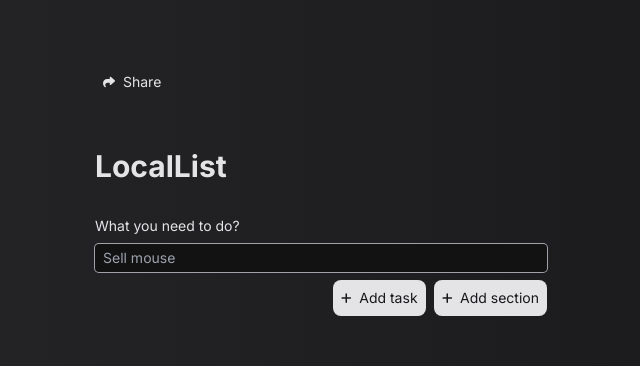
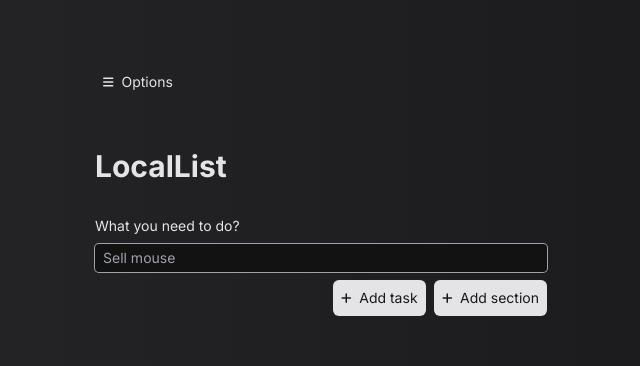
Before and after one commit to joaovictornsv/local-list, a React (Vite) app: page / in a window 1280 px wide. Shown: the top 366 px of the page, without its empty margins (319-959 px from the left). Built offline with nearby package versions, Linux system fonts and the light colour scheme.

Commit message:
add Options page

```diff
--- a/package.json
+++ b/package.json
@@ -11,6 +11,7 @@
   },
   "dependencies": {
     "@fortawesome/fontawesome-svg-core": "^6.4.2",
+    "@fortawesome/free-brands-svg-icons": "^6.4.2",
     "@fortawesome/free-regular-svg-icons": "^6.4.2",
     "@fortawesome/free-solid-svg-icons": "^6.4.2",
     "@fortawesome/react-fontawesome": "^0.2.0",
--- a/src/atomic/atoms/Button.jsx
+++ b/src/atomic/atoms/Button.jsx
@@ -1,5 +1,6 @@
 import {FontAwesomeIcon} from "@fortawesome/react-fontawesome";
 import React from "react";
+import {Link} from "react-router-dom";
 
 const BUTTON_SIZES = {
   sm: 'py-1 px-2',
@@ -13,11 +14,27 @@ const ICON_SIZES = {
 }
 
 const BUTTON_TYPES = {
-  primary: 'text-zinc-900 bg-zinc-200 border-none hover:bg-zinc-300 transition-colors duration-75 focus:outline-none',
-  secondary: 'text-zinc-200 bg-zinc-950 border-none hover:bg-zinc-900 transition-colors duration-75 focus:outline-none',
-  ghost: 'text-zinc-200 border-none bg-transparent focus:outline-none transition-colors duration-75 hover:bg-zinc-900',
-  outline: 'text-zinc-200 border-zinc-700 bg-transparent focus:outline-none transition-colors duration-75 hover:bg-zinc-800 hover:border-zinc-600',
-  danger: 'text-zinc-200 border-none bg-red-600 focus:outline-none transition-colors duration-75 hover:bg-red-700'
+  primary: 'text-zinc-900 hover:text-zinc-900 bg-zinc-200 border-none hover:bg-zinc-300 transition-colors duration-75 focus:outline-none',
+  secondary: 'text-zinc-200 hover:text-zinc-200 bg-zinc-950 border-none hover:bg-zinc-900 transition-colors duration-75 focus:outline-none',
+  ghost: 'text-zinc-200 hover:text-zinc-200 border-none bg-transparent focus:outline-none transition-colors duration-75 hover:bg-zinc-900',
+  outline: 'text-zinc-200 hover:text-zinc-200 border-zinc-700 bg-transparent focus:outline-none transition-colors duration-75 hover:bg-zinc-800 hover:border-zinc-600',
+  danger: 'text-zinc-200 hover:text-zinc-200 border-none bg-red-600 focus:outline-none transition-colors duration-75 hover:bg-red-700'
+}
+
+export const Wrapper = ({ to, children, ...rest }) => {
+  if (to) {
+    return (
+      <Link to={to} target="_blank" {...rest}>
+        {children}
+      </Link>
+    );
+  }
+
+  return (
+    <button {...rest}>
+      {children}
+    </button>
+  )
 }
 
 // eslint-disable-next-line react/display-name
@@ -37,14 +54,14 @@ export const Button = React.forwardRef(({
   const typeClassName = BUTTON_TYPES[type]
 
   return (
-    <button
-      className={`text-sm w-full font-normal rounded-2 py-1 px-2 inline-flex items-center justify-center gap-2  ${opacityClassName} ${typeClassName} ${sizeClassName} ${className}`}
+    <Wrapper
+      className={`text-sm w-full font-normal rounded-md py-1 px-2 inline-flex items-center justify-center gap-2 ${opacityClassName} ${typeClassName} ${sizeClassName} ${className}`}
       ref={ref}
       {...(isSubmit & {type: 'submit'})}
       {...rest}
     >
       {icon && <FontAwesomeIcon className={iconSizeClassName} icon={icon}/>}
       {(text || children) && text ? text : children}
-    </button>
+    </Wrapper>
   )
 })
--- a/src/atomic/molecules/Options.jsx
+++ b/src/atomic/molecules/Actions.jsx
@@ -9,7 +9,7 @@ import {faSlash} from "@fortawesome/free-solid-svg-icons/faSlash";
 import {handleClickOutside} from "../../utils/handleClickOutside.js";
 import {faExclamationCircle} from "@fortawesome/free-solid-svg-icons/faExclamationCircle";
 
-export const Options = ({
+export const Actions = ({
   onEdit,
   onDelete,
   onPin,
--- a/src/atomic/molecules/ListItem.jsx
+++ b/src/atomic/molecules/ListItem.jsx
@@ -4,7 +4,7 @@ import {useTask} from "../../contexts/useTask.js";
 import {Input} from "../atoms/Input.jsx";
 import {useRef, useState} from "react";
 import {faSave} from "@fortawesome/free-solid-svg-icons/faSave";
-import {Options} from "./Options.jsx";
+import {Actions} from "./Actions.jsx";
 import {FontAwesomeIcon} from "@fortawesome/react-fontawesome";
 import {faThumbtack} from "@fortawesome/free-solid-svg-icons/faThumbtack";
 import {RoutePaths} from "../../router/RoutePaths.js";
@@ -121,7 +121,7 @@ export const ListItem = ({
             type="ghost"
           />
         ): (
-          <Options
+          <Actions
             onDelete={() => removeItem(item.id)}
             onEdit={startEditMode}
             onPin={onPinItem}
--- a/src/atomic/pages/Export.jsx
+++ b/src/atomic/pages/Export.jsx
@@ -77,7 +77,7 @@ export const Export = () => {
           onClick={() => navigate(
             sectionId
               ? RoutePaths.SECTION.replace(':sectionId', section.id)
-              : RoutePaths.SHARE
+              : RoutePaths.OPTIONS
           )}
         />
 
--- a/src/atomic/pages/Home.jsx
+++ b/src/atomic/pages/Home.jsx
@@ -6,7 +6,7 @@ import {SectionList} from "../organisms/SectionList.jsx";
 import {Button} from "../atoms/Button.jsx";
 import {useNavigate} from "react-router-dom";
 import {RoutePaths} from "../../router/RoutePaths.js";
-import {faShare} from "@fortawesome/free-solid-svg-icons/faShare";
+import {faBars} from "@fortawesome/free-solid-svg-icons/faBars";
 
 export const Home = () => {
   const navigate = useNavigate()
@@ -18,7 +18,7 @@ export const Home = () => {
   return (
     <div className="w-full flex flex-col justify-start gap-8">
       <div className="flex flex-col items-start justify-between gap-12">
-        <Button className="w-max" icon={faShare} text="Share" type="ghost" onClick={() => navigate(RoutePaths.SHARE)}/>
+        <Button className="w-max" icon={faBars} text="Options" type="ghost" onClick={() => navigate(RoutePaths.OPTIONS)}/>
 
         <h1 className="text-3xl font-bold">
           LocalList
--- a/src/atomic/pages/Import.jsx
+++ b/src/atomic/pages/Import.jsx
@@ -89,9 +89,9 @@ export const Import = () => {
         <Button
           className="w-max"
           icon={faArrowLeft}
-          text="Share"
+          text="Actions"
           type="ghost"
-          onClick={() => navigate(RoutePaths.SHARE)}
+          onClick={() => navigate(RoutePaths.OPTIONS)}
         />
 
         <div className="flex flex-col gap-8 w-full">
--- /dev/null
+++ b/src/atomic/pages/Options.jsx
@@ -0,0 +1,94 @@
+import {Button} from "../atoms/Button.jsx";
+import {faArrowLeft} from "@fortawesome/free-solid-svg-icons/faArrowLeft";
+import {useNavigate} from "react-router-dom";
+import {RoutePaths} from "../../router/RoutePaths.js";
+import {faFileExport} from "@fortawesome/free-solid-svg-icons/faFileExport";
+import {faFileImport} from "@fortawesome/free-solid-svg-icons/faFileImport";
+import {faGithub} from "@fortawesome/free-brands-svg-icons/faGithub";
+import {faYoutube} from "@fortawesome/free-brands-svg-icons/faYoutube";
+
+export const Options = () => {
+  const navigate = useNavigate()
+
+  const openRepository = () => {
+    window.open("https://github.com/joaovictornsv/local-list")
+  }
+
+  return (
+    <div className="w-full flex flex-col justify-start gap-8">
+      <div className="flex flex-col gap-12 items-start">
+        <div className="flex flex-col items-start justify-between gap-12">
+          <Button
+            className="w-max"
+            icon={faArrowLeft}
+            text="Home"
+            type="ghost"
+            onClick={() => navigate( RoutePaths.HOME)}
+          />
+
+          <h1 className="text-3xl font-bold">
+            Options
+          </h1>
+        </div>
+
+
+        <div className="flex flex-col gap-12 w-full">
+          <div className="flex flex-col gap-4 w-full">
+            <div className="flex flex-col gap-1">
+              <h2 className="text-2xl text-zinc-200 font-semibold">
+                Share data
+              </h2>
+              <p className="text-sm text-zinc-400">
+                What you want to do?
+              </p>
+            </div>
+
+            <div className="flex flex-col gap-2">
+              <Button
+                icon={faFileExport}
+                onClick={() => navigate(RoutePaths.EXPORT)}
+                text="Export data"
+              />
+              <Button
+                type="secondary"
+                onClick={() => navigate(RoutePaths.IMPORT)}
+                icon={faFileImport}
+                text="Import data"
+              />
+            </div>
+          </div>
+
+          <div className="bg-zinc-700 h-px w-full" />
+
+          <div className="flex flex-col gap-4 w-full">
+            <div className="flex flex-col gap-1">
+              <h2 className="text-2xl text-zinc-200 font-semibold">
+                About
+              </h2>
+              <p className="text-sm text-zinc-400">
+                More information about this project
+              </p>
+            </div>
+
+            <div className="flex flex-col gap-2">
+              <Button
+                icon={faGithub}
+                onClick={openRepository}
+                to="https://github.com/joaovictornsv/local-list"
+                text="See repository"
+                type="secondary"
+              />
+              <Button
+                type="danger"
+                disabled
+                onClick={() => navigate(RoutePaths.IMPORT)}
+                icon={faYoutube}
+                text="Presentation (coming soon)"
+              />
+            </div>
+          </div>
+        </div>
+      </div>
+    </div>
+  )
+}
--- a/src/atomic/pages/Share.jsx
+++ /dev/null
@@ -1,50 +0,0 @@
-import {Button} from "../atoms/Button.jsx";
-import {faArrowLeft} from "@fortawesome/free-solid-svg-icons/faArrowLeft";
-import {useNavigate} from "react-router-dom";
-import {RoutePaths} from "../../router/RoutePaths.js";
-import {faFileExport} from "@fortawesome/free-solid-svg-icons/faFileExport";
-import {faFileImport} from "@fortawesome/free-solid-svg-icons/faFileImport";
-
-export const Share = () => {
-  const navigate = useNavigate()
-
-
-  return (
-    <div className="w-full flex flex-col justify-start gap-8">
-      <div className="flex flex-col gap-12 items-start">
-        <Button
-          className="w-max"
-          icon={faArrowLeft}
-          text="Home"
-          type="ghost"
-          onClick={() => navigate( RoutePaths.HOME)}
-        />
-
-        <div className="flex flex-col gap-8 w-full">
-          <div className="flex flex-col gap-2">
-            <h1 className="text-3xl font-bold">
-              Share data
-            </h1>
-            <p className="text-sm text-zinc-400">
-              What you want to do?
-            </p>
-          </div>
-
-          <div className="flex flex-col gap-2">
-            <Button
-              icon={faFileExport}
-              onClick={() => navigate(RoutePaths.EXPORT)}
-              text="Export data"
-            />
-            <Button
-              type="secondary"
-              onClick={() => navigate(RoutePaths.IMPORT)}
-              icon={faFileImport}
-              text="Import data"
-            />
-          </div>
-        </div>
-      </div>
-    </div>
-  )
-}
--- a/src/router/RoutePaths.js
+++ b/src/router/RoutePaths.js
@@ -3,5 +3,5 @@ export const RoutePaths = {
   SECTION: '/section/:sectionId',
   EXPORT: '/export',
   IMPORT: '/import',
-  SHARE: '/share'
+  OPTIONS: '/options'
 }
--- a/src/router/Router.jsx
+++ b/src/router/Router.jsx
@@ -6,7 +6,7 @@ import {RoutePaths} from "./RoutePaths.js";
 import {Layout} from "./Layout.jsx";
 import {Export} from "../atomic/pages/Export.jsx";
 import {Import} from "../atomic/pages/Import.jsx";
-import {Share} from "../atomic/pages/Share.jsx";
+import {Options} from "../atomic/pages/Options.jsx";
 
 const ROUTES_COMPONENTS = {
   [RoutePaths.HOME]: (
@@ -29,9 +29,9 @@ const ROUTES_COMPONENTS = {
       <Import />
     </Layout>
   ),
-  [RoutePaths.SHARE]: (
+  [RoutePaths.OPTIONS]: (
     <Layout>
-      <Share />
+      <Options />
     </Layout>
   ),
 }
```
Also changed, not shown: 1 other file (tests, documents, lock files or other folders).
